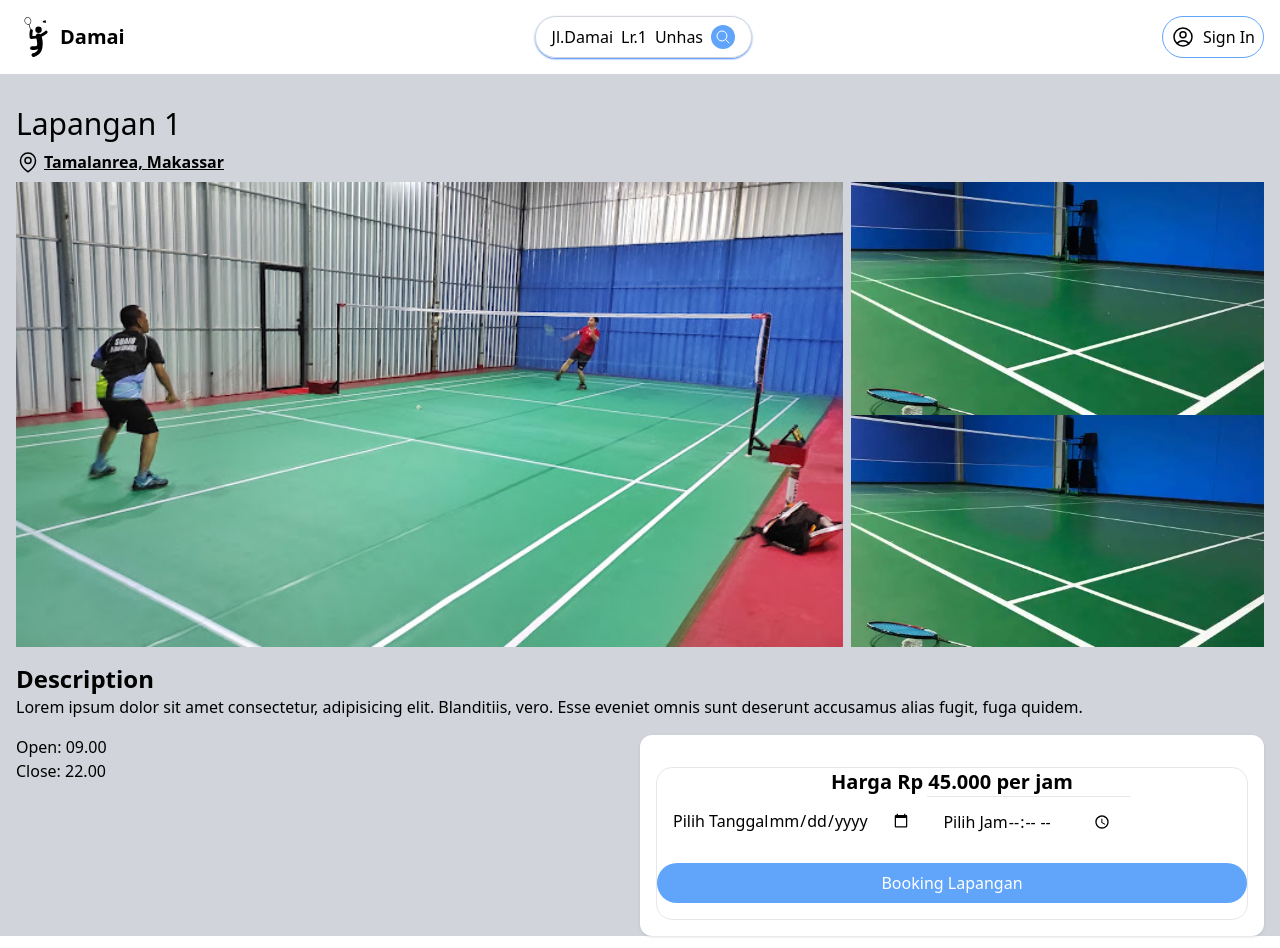
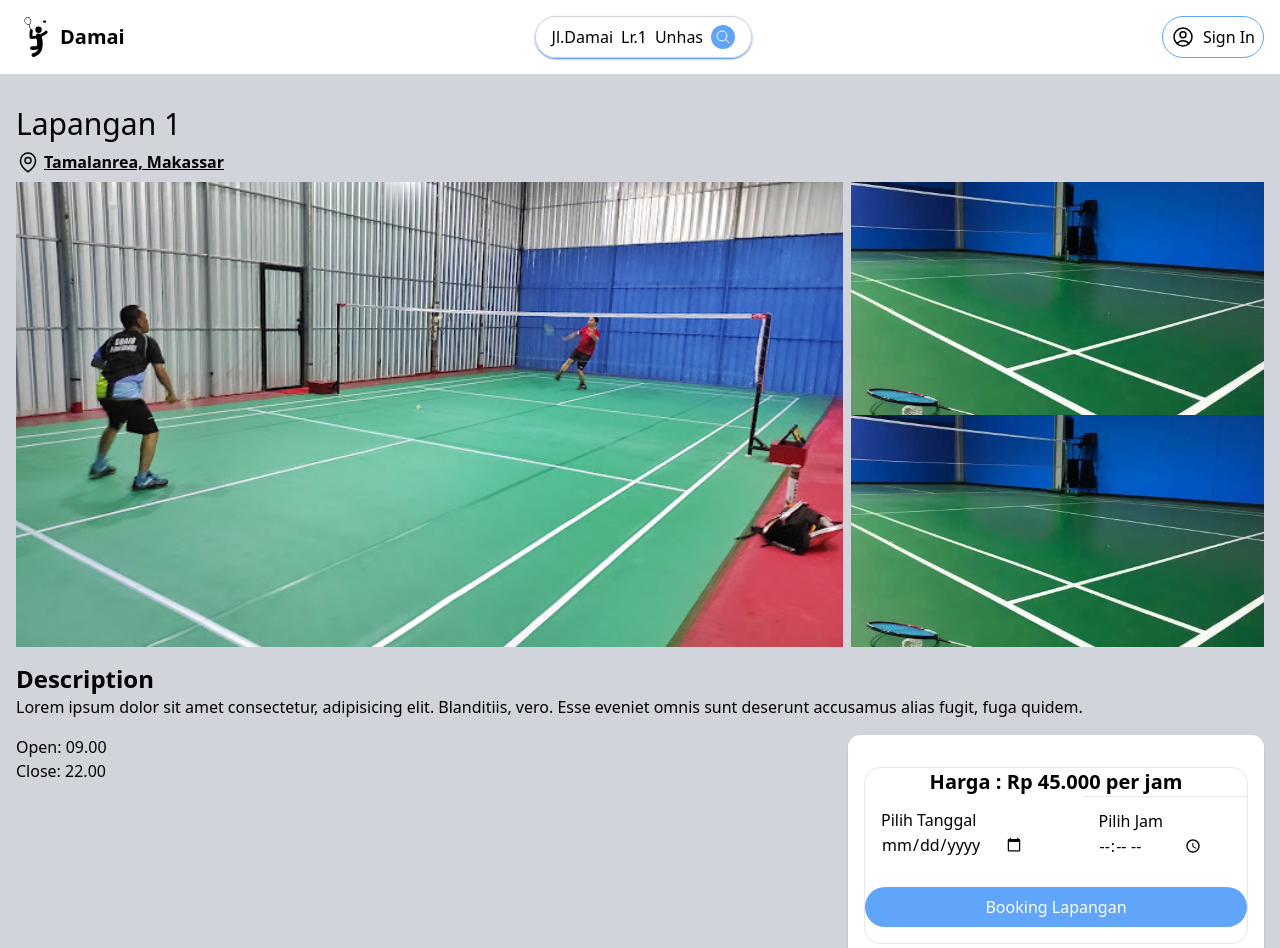
Before and after one commit to deril1709/booking-system, a React (Vite) app in the folder client/: page /field in a window 1280 px wide. Shown: the top 948 px of the page. Built offline with nearby package versions, Linux system fonts and the light colour scheme; no server answers.

Commit message:
final design single Field

```diff
--- a/client/src/pages/SingleField.jsx
+++ b/client/src/pages/SingleField.jsx
@@ -32,15 +32,15 @@ function SingleField() {
                 Lorem ipsum dolor sit amet consectetur, adipisicing elit. Blanditiis, vero. Esse eveniet omnis sunt deserunt accusamus alias fugit, fuga quidem.
             </div>
 
-            <div className='grid grid-cols-2 '>
+            <div className='grid grid-cols-[2fr_1fr] '>
                 <div>
                     <p>Open: 09.00</p>
                     <p>Close: 22.00</p>
                 </div>
-                <div className='bg-white p-4 rounded-xl shadow'>
+                <div className='bg-white p-4 rounded-xl shadow mb-4'>
                     <div className='border rounded-2xl mt-4'>
                         <div className='text-xl text-center font-semibold'>
-                            Harga Rp 45.000 per jam <br />
+                            Harga : Rp 45.000 per jam <br />
                         </div>
                         <div className="flex">
                             <div className=' bg-white py-3 px-4'>
```
